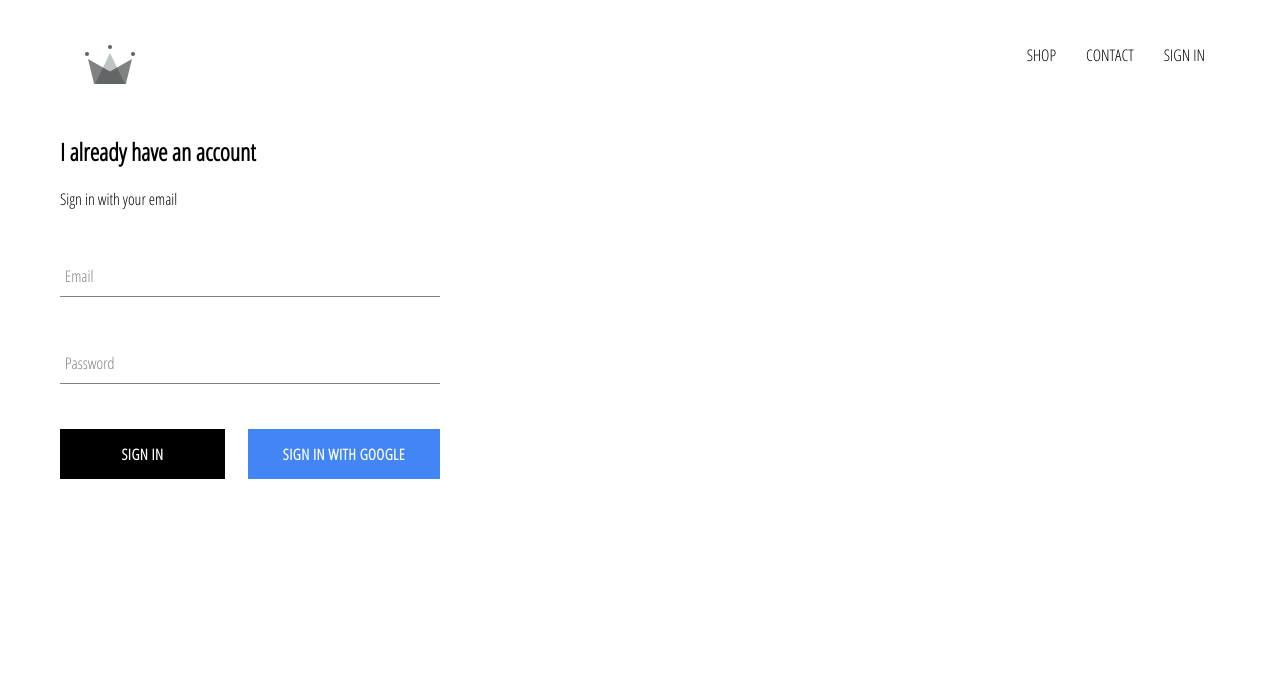
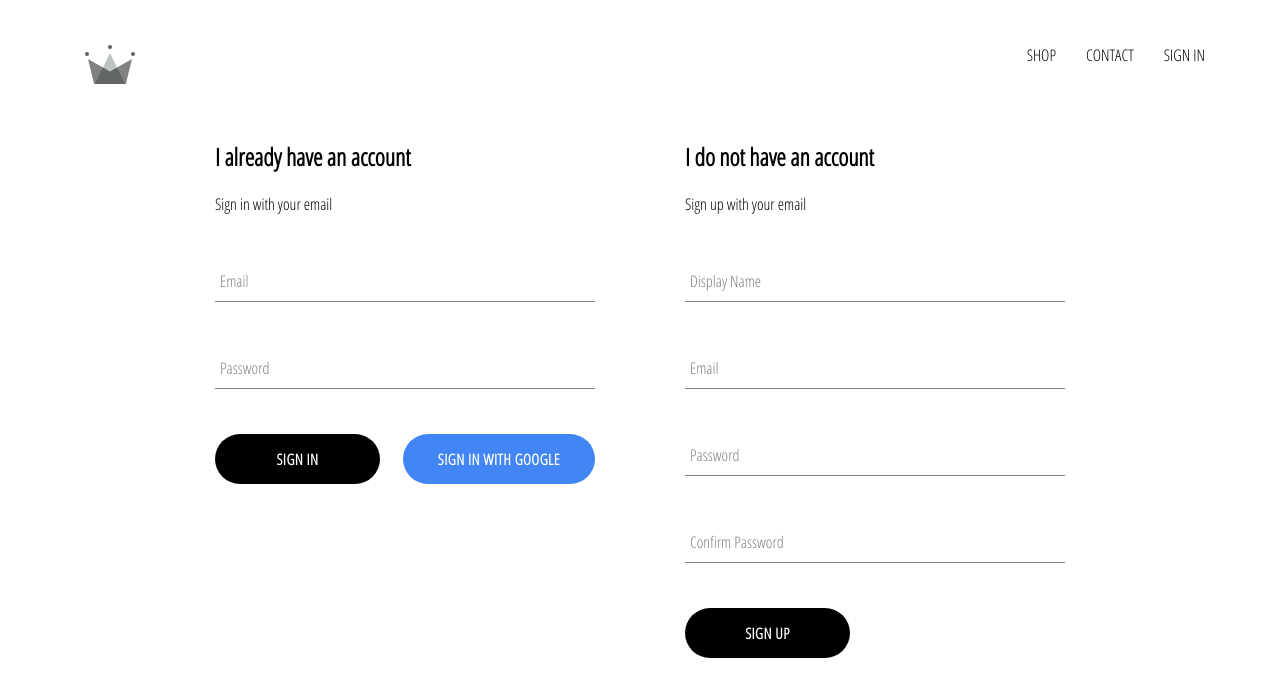
Before and after one commit to Junaid-Mohamed/clothing-site-project, a React (Create React App) app: page /signin in a window 1280 px wide. Shown: the top 696 px of the page. Built offline with nearby package versions, Linux system fonts and the light colour scheme; no server answers.

Commit message:
finished handling of sign in and sign up pages

```diff
--- a/src/App.js
+++ b/src/App.js
@@ -5,7 +5,7 @@
 import {Switch,Route,} from "react-router-dom"
 import Header from "./components/header/Header"
 import SignInSignUp from "./pages/sign-in-and-sign-up/SignInSignUp"
-import {auth} from "./firebase/Firebase.utils"
+import {auth,createUserProfileDocument} from "./firebase/Firebase.utils"
 
 
 export default class App extends Component {
@@ -21,8 +21,22 @@
 unSubscribeFromAuth = null
 
 componentDidMount(){
-  this.unSubscribeFromAuth = auth.onAuthStateChanged(user=>{this.setState({User:user})
-    console.log(user);
+  this.unSubscribeFromAuth = auth.onAuthStateChanged( async userAuth=>{
+
+    if(userAuth){
+      const userRef = await createUserProfileDocument(userAuth);
+
+      userRef.onSnapshot(snapShot=>{
+        this.setState({
+          User : {
+            id : snapShot.id,
+            ...snapShot.data()
+          }
+        })
+      })
+
+    }
+    this.setState({User:userAuth}) // if user has logged out , setting it to null.
   });
 }
 
--- a/src/components/custom-button/CustomButton.scss
+++ b/src/components/custom-button/CustomButton.scss
@@ -13,6 +13,7 @@
     font-weight: bolder;
     border: none;
     cursor: pointer;
+    border-radius: 25px;
 
     &:hover {
       background-color: white;
--- a/src/components/form-input/FormInput.js
+++ b/src/components/form-input/FormInput.js
@@ -9,7 +9,7 @@
                 <label
                     className={`${
                         otherProps.value.length ? 'shrink': ''
-                    }form-input-label`}
+                    } form-input-label`}
                 >{label}
                 </label>
             ):null}
--- a/src/components/signin/SignIn.js
+++ b/src/components/signin/SignIn.js
@@ -2,7 +2,7 @@
 import "./SignIn.scss";
 import FormInput from "../form-input/FormInput"
 import CustomButton from "../custom-button/CustomButton"
-import {signInWithGoogle} from "../../firebase/Firebase.utils"
+import {auth,signInWithGoogle} from "../../firebase/Firebase.utils"
 
 export default class SignIn extends Component {
   constructor(props) {
@@ -13,8 +13,19 @@
     };
   }
 
-  handleSubmit = (event) => {
+  handleSubmit = async (event) => {
     event.preventDefault();
+
+    const {email,password} = this.state;
+
+    try {
+      await auth.signInWithEmailAndPassword(email,password);
+      this.setState({email:"",password:""})
+    } catch (error) {
+      console.log(error)
+    }
+
+
     this.setState({
       email: "",
       password: "",
--- /dev/null
+++ b/src/components/signup/SignUp.js
@@ -0,0 +1,96 @@
+import React, { Component } from "react";
+import "./SignUp.scss";
+import FormInput from "../form-input/FormInput";
+import CustomButton from "../custom-button/CustomButton";
+import { auth, createUserProfileDocument } from "../../firebase/Firebase.utils"
+
+export default class SignUp extends Component {
+  constructor() {
+    super();
+    this.state = {
+      displayName: "",
+      email: "",
+      password: "",
+      confirmPassword: "",
+    };
+  }
+
+  handleSubmit = async (event) => {
+    event.preventDefault();
+    const { displayName, email, password, confirmPassword } = this.state;
+
+    if (password !== confirmPassword) {
+      alert("Passwords dont match");
+      return;
+    }
+    try {
+      const { user } = await auth.createUserWithEmailAndPassword(
+        email,
+        password
+      );
+      await createUserProfileDocument(user, { displayName });
+      this.setState({
+        displayName: "",
+        email: "",
+        password: "",
+        confirmPassword: "",
+      });
+    } catch (error) {
+      console.log(error);
+    }
+  };
+
+  handleChange = (event) => {
+
+    const { name, value } = event.target;
+    this.setState({
+      [name]: value,
+    });
+  };
+
+  render() {
+    const { displayName, email, password, confirmPassword } = this.state;
+    return (
+      <div className="sign-up">
+        <h2>I do not have an account</h2>
+        <span>Sign up with your email</span>
+        <form className="sign-up-form" onSubmit={this.handleSubmit}>
+          <FormInput
+            type="text"
+            name="displayName"
+            value= {displayName}
+            handleChange={this.handleChange}
+            label="Display Name"
+            required
+          />
+          <FormInput
+            type="email"
+            name="email"
+            value={email}
+            handleChange={this.handleChange}
+            label="Email"
+            required
+          />
+          <FormInput
+            type="password"
+            name="password"
+            value={password}
+            handleChange={this.handleChange}
+            label="Password"
+            required
+          />
+          <FormInput
+            type="password"
+            name="confirmPassword"
+            value={confirmPassword}
+            handleChange={this.handleChange}
+            label="Confirm Password"
+            required
+          />
+
+          <CustomButton type="submit">SIGN UP</CustomButton>
+        </form>
+      </div>
+    );
+  }
+}
--- /dev/null
+++ b/src/components/signup/SignUp.scss
@@ -0,0 +1,9 @@
+.sign-up {
+    display: flex;
+    flex-direction: column;
+    width: 380px;
+
+    .title {
+      margin: 10px 0;
+    }
+  }
--- a/src/firebase/Firebase.utils.js
+++ b/src/firebase/Firebase.utils.js
@@ -13,6 +13,36 @@
     measurementId: "G-ZXBYLB6042"
 }
 
+export const createUserProfileDocument = async (userAuth,additionalData)=>{
+    if(!userAuth) return; // if no user just return from the function doing nothing
+
+     const userRef =  firestore.doc(`/users/${userAuth.uid}`)
+
+     const snapShot = await userRef.get();
+
+     if(!snapShot.exists){
+         const {displayName,email} = userAuth;
+         const createdAt = new Date();
+
+         try {
+            await userRef.set({
+                displayName,
+                email,
+                createdAt,
+                ...additionalData
+            })
+
+
+         } catch (error) {
+             console.log("error during creating user ",error.message);
+         }
+     }
+
+     return userRef;
+};
+
+
+
 firebase.initializeApp(config);
 
 export const auth = firebase.auth(); // using auth outside this file referencing to firebase auth, even firestore also as mentioned in next line.
--- a/src/pages/sign-in-and-sign-up/SignInSignUp.js
+++ b/src/pages/sign-in-and-sign-up/SignInSignUp.js
@@ -1,11 +1,14 @@
 import React from 'react'
 import SignIn from "../../components/signin/SignIn"
+import SignUp from "../../components/signup/SignUp"
+import "./SignInSignUp.scss"
 
 
 function SignInSignUp() {
     return (
-        <div>
+        <div className="sign-in-and-sign-up">
             <SignIn />
+            <SignUp />
         </div>
     )
 }
--- a/src/pages/sign-in-and-sign-up/SignInSignUp.scss
+++ b/src/pages/sign-in-and-sign-up/SignInSignUp.scss
@@ -0,0 +1,6 @@
+.sign-in-and-sign-up {
+    width: 850px;
+    display: flex;
+    justify-content: space-between;
+    margin: 30px auto;
+  }
```
